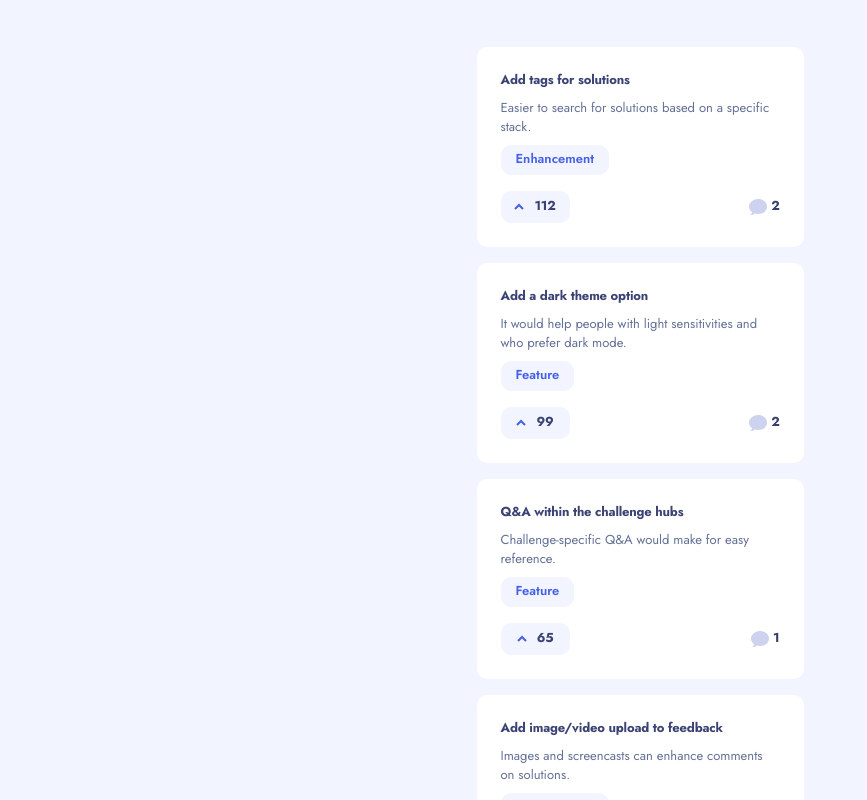
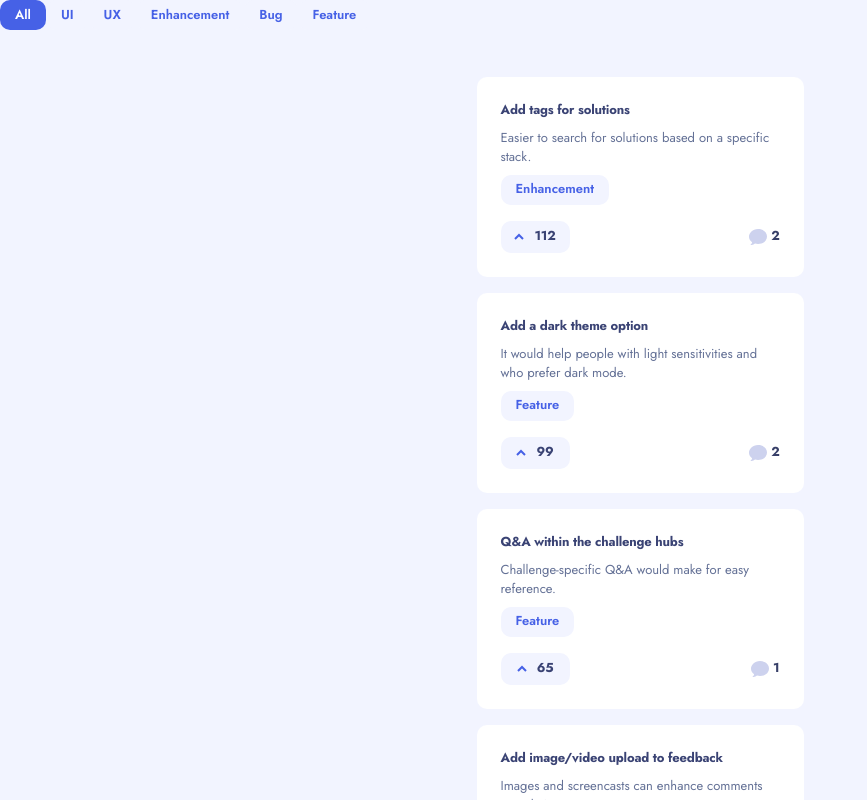
Before and after one commit to a-maystorov/product-feedback-app, a React (Create React App) app: page / in a window 1280 px wide. Shown: the top 800 px of the page, without its empty margins (0-867 px from the left). Built offline with nearby package versions, Linux system fonts and the light colour scheme.

Commit message:
Create CategoryList component.

```diff
--- a/src/App.js
+++ b/src/App.js
@@ -1,12 +1,39 @@
+import CategoryList from './components/CategoryList';
 import SuggestionList from './components/SuggestionList';
+import { useState } from 'react';
+import data from './data.json';
 
-import data from './data.json';
-// console.log(data.productRequests);
+const { productRequests } = data;
 
 const App = () => {
+  const [currentCategory, setCurrentCategory] = useState('all');
+
+  const changeCategory = (newCaregory) => setCurrentCategory(newCaregory);
+
+  const suggestions = productRequests
+    ? productRequests.filter((suggestion) => {
+        switch (currentCategory) {
+          case 'all':
+            return true;
+          case 'UI':
+          case 'UX':
+          case 'enhancement':
+          case 'bug':
+          case 'feature':
+            return suggestion.category === currentCategory;
+          default:
+            return true;
+        }
+      })
+    : null;
+
   return (
     <div>
-      <SuggestionList suggestions={data.productRequests} />
+      <CategoryList
+        currentCategory={currentCategory}
+        changeCategory={changeCategory}
+      />
+      <SuggestionList suggestions={suggestions} />
     </div>
   );
 };
--- /dev/null
+++ b/src/components/CategoryList.js
@@ -0,0 +1,22 @@
+const categoryList = ['all', 'UI', 'UX', 'enhancement', 'bug', 'feature'];
+
+const CategoryList = ({ currentCategory, changeCategory }) => {
+  const handleClick = (newCategory) => changeCategory(newCategory);
+
+  return (
+    <div className="category-list">
+      {categoryList.map((category) => (
+        <button
+          key={category}
+          className={`category category--clickable ${
+            currentCategory === category ? 'active' : null
+          }`}
+          onClick={() => handleClick(category)}>
+          {category}
+        </button>
+      ))}
+    </div>
+  );
+};
+
+export default CategoryList;
--- a/src/components/common/Category.css
+++ b/src/components/common/Category.css
@@ -1,5 +1,4 @@
 .category {
-  cursor: pointer;
   border: none;
   border-radius: 10px;
   height: 30px;
@@ -14,6 +13,10 @@
   padding-block: 0.5rem;
 }
 
-.category:hover {
+.category--clickable {
+  cursor: pointer;
+}
+
+.category--clickable:hover {
   background: #cfd7ff;
 }
--- a/src/components/common/Category.js
+++ b/src/components/common/Category.js
@@ -1,18 +1,7 @@
-import { useState } from 'react';
 import './Category.css';
 
 const Category = ({ category }) => {
-  const [isActive, setIsActive] = useState(false);
-
-  const handleToggle = () => setIsActive(!isActive);
-
-  return (
-    <button
-      className={`category ${isActive ? 'active' : null}`}
-      onClick={handleToggle}>
-      {category}
-    </button>
-  );
+  return <button className="category">{category}</button>;
 };
 
 export default Category;
```
